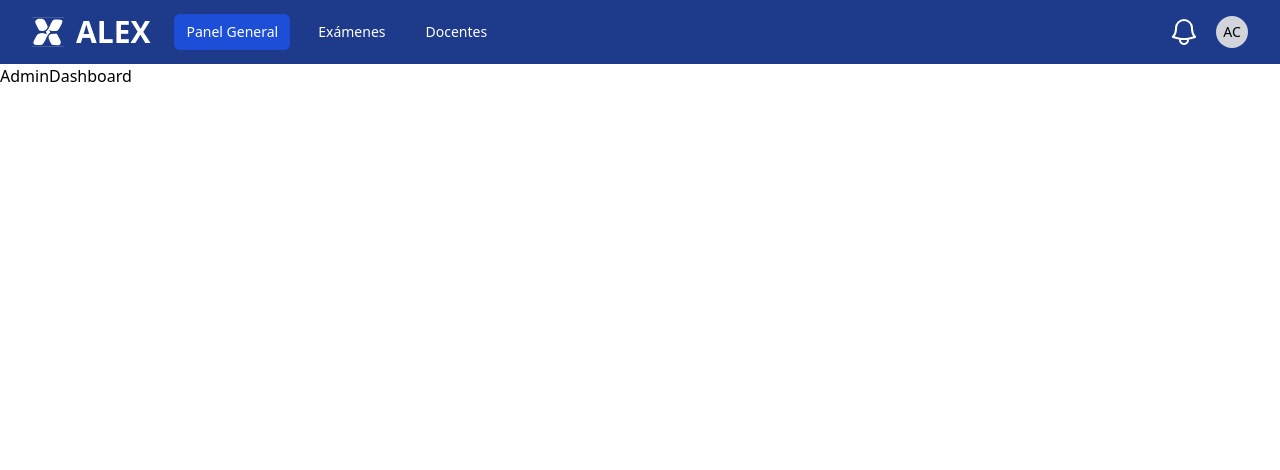
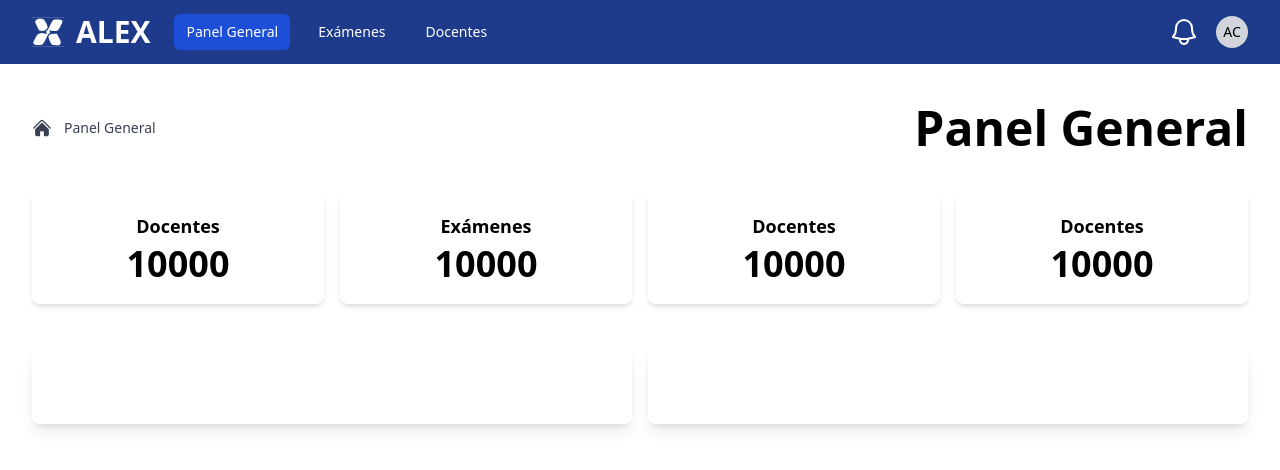
Before and after one commit to Darkpool645/alex-frontend, a React (Vite) app: page /admin in a window 1280 px wide. Shown: the top 470 px of the page. Built offline with nearby package versions, Linux system fonts and the light colour scheme.

Commit message:
feat simple admin dashboard

```diff
--- a/src/components/admin/AdminLayout.jsx
+++ b/src/components/admin/AdminLayout.jsx
@@ -4,8 +4,8 @@ const AdminLayout = () => {
     return(
         <div>
             <AdminHeader/>
-            <main>
-                <Outlet />
+            <main className="px-8">
+                <Outlet className="h-fit w-fit"/>
             </main>
         </div>
     )
--- /dev/null
+++ b/src/components/common/Breadcrumb.jsx
@@ -0,0 +1,26 @@
+import { Link } from "react-router-dom";
+
+const Breadcrumb = ({ items = [] }) => {
+    return(
+        <nav className="hidden md:flex" aria-label="Breadcrumb">
+            <ol className="inline-flex items-center space-x-1 md:space-x-2 rtl:space-x-reverse">
+                {items.map((item, index) => (
+                    <li key={index} className="inline-flex items-center">
+                        {index > 0 && (
+                            <svg className="size-4 text-gray-400 mx-2" fill="currentColor" viewBox="0 0 20 20">
+                            <path d="M7.05 4.05a.5.5 0 01.7 0L13 9.29a1 1 0 010 1.41l-5.25 5.25a.5.5 0 01-.7-.7l4.95-4.95-4.95-4.95a.5.5 0 010-.7z" />
+                        </svg>
+                        )}
+                        <Link to={item.href} className="inline-flex gap-3 items-center text-sm font-medium text-gray-700 hover:text-blue-600">
+                            {item.icon && <item.icon className="size-5" />}
+                            <span>{item.label}</span>
+                        </Link>
+
+                    </li>
+                ))}
+            </ol>
+        </nav>
+    );
+};
+
+export default Breadcrumb;
--- /dev/null
+++ b/src/components/common/FastCounter.jsx
@@ -0,0 +1,29 @@
+import { useState, useEffect } from "react";
+
+const FastCounter = ({ target = 0, duration = 1000 }) => {
+    const [count, setCount] = useState(0);
+    useEffect(() => {
+        const frameRate = 1000 / 60;
+        const totalFrames = Math.round(duration / frameRate);
+        let currentFrame = 0;
+        const counter = setInterval(() => {
+            currentFrame++;
+            const progress = currentFrame / totalFrames;
+            const currentCount = Math.floor(target * easeOutQuad(progress));
+            setCount(currentCount);
+            if (currentFrame >= totalFrames) {
+                clearInterval(counter);
+                setCount(target);
+            }
+        }, frameRate);
+        return () => clearInterval(counter);
+    }, [target, duration]);
+    const easeOutQuad = (t) => t * (2 - t);
+    return (
+        <div className="text-4xl font-bold">
+            {count}
+        </div>
+    )
+};
+
+export default FastCounter;
--- a/src/screens/admin/AdminDashboardScreen.jsx
+++ b/src/screens/admin/AdminDashboardScreen.jsx
@@ -1,6 +1,41 @@
+import { HomeIcon } from "@heroicons/react/24/solid";
+import Breadcrumb from "@/components/common/Breadcrumb";
+import FastCounter from "@/components/common/FastCounter";
+
 const AdminDashboard = () => {
-    return(
-        <h1>AdminDashboard</h1>
+    const menu = [
+        { label: "Panel General", href: "/admin", icon: HomeIcon }
+    ];
+    return (
+        <div className="w-full pt-10">
+            <div className="flex items-center justify-between">
+                <Breadcrumb items={menu} />
+                <h1 className="text-5xl font-bold">Panel General</h1>
+            </div>
+            <div className="grid grid-cols-1 sm:grid-cols-2 md:grid-cols-4 lg:grid-cols-4 gap-4 pt-10">
+                <div className="w-full min-h-28 rounded-lg shadow-md flex flex-col justify-center items-center">
+                    <h1 className="text-lg font-semibold mb-1">Docentes</h1>
+                    <FastCounter target={10000} />
+                </div>
+                <div className="w-full min-h-28 rounded-lg shadow-md flex flex-col justify-center items-center">
+                    <h1 className="text-lg font-semibold mb-1">Exámenes</h1>
+                    <FastCounter target={10000} />
+                </div>
+                <div className="w-full min-h-28 rounded-lg shadow-md flex flex-col justify-center items-center">
+                    <h1 className="text-lg font-semibold mb-1">Docentes</h1>
+                    <FastCounter target={10000} />
+                </div>
+                <div className="w-full min-h-28 rounded-lg shadow-md flex flex-col justify-center items-center">
+                    <h1 className="text-lg font-semibold mb-1">Docentes</h1>
+                    <FastCounter target={10000} />
+                </div>
+
+            </div>
+            <div className="grid grid-cols-1 md:grid-cols-2 gap-4 pt-10">
+                <div className="w-full p-10 rounded-lg shadow-lg" />
+                <div className="w-full p-10 rounded-lg shadow-lg" />
+            </div>
+        </div>
     )
 };
 
```
